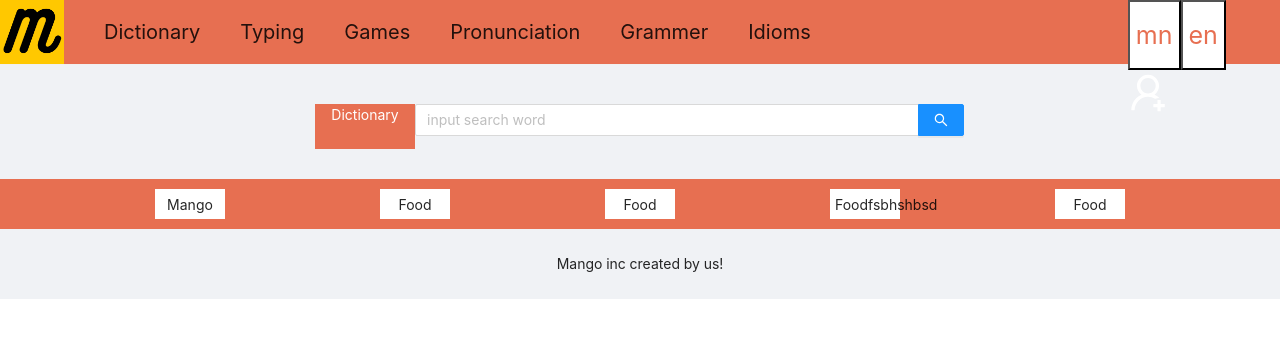
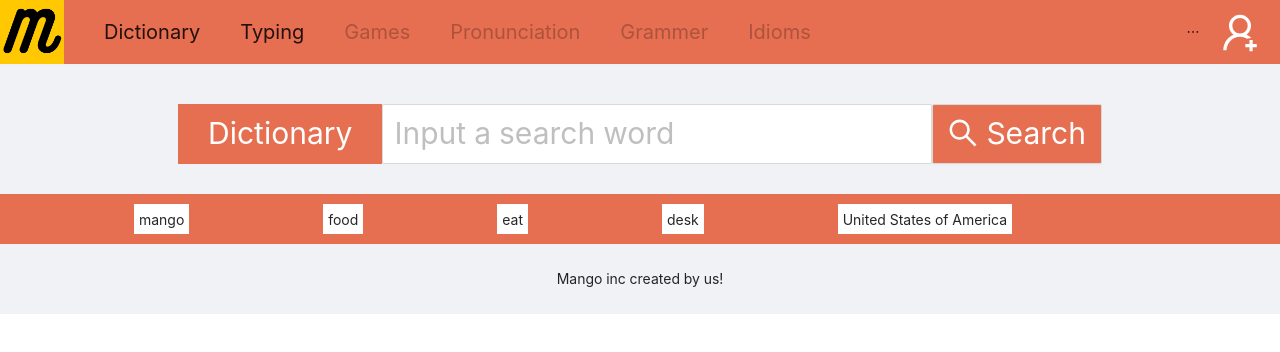
Before and after one commit to eba472/mango-web, a React (Create React App) app in the folder ui/: page /dictionary in a window 1280 px wide. Shown: the top 352 px of the page. Built offline with nearby package versions, Linux system fonts and the light colour scheme.

Commit message:
UI chanegs

```diff
--- a/ui/src/app/App.tsx
+++ b/ui/src/app/App.tsx
@@ -1,7 +1,7 @@
 import React from 'react'
 import { BrowserRouter as Router, Link, Route, Routes } from 'react-router-dom'
 import { Layout, Menu } from 'antd'
-import { UserAddOutlined } from '@ant-design/icons'
+import { GlobalOutlined, UserAddOutlined } from '@ant-design/icons'
 import Typing from './typing/pages/typing/Typing'
 import Profile from './typing/pages/profiles/Profile'
 import Signup from './typing/pages/signup/Signup'
@@ -10,6 +10,7 @@ import Experiment from './typing/pages/experiment/Experiment'
 import Dictionary from './dictionary/Dictionary'
 import './styles.css'
 import { useTranslation } from 'react-i18next'
+import SubMenu from 'antd/lib/menu/SubMenu'
 const { Header, Content, Footer } = Layout
 
 function App() {
@@ -54,26 +55,29 @@ function App() {
                 </Menu.Item>
 
                 <Menu.Item
+                  disabled
                   key='3'
                   style={{ color: 'white', fontSize: '20px' }}
-
                 >
                   <Link to='/games'>{t('menu.games')}</Link>
                 </Menu.Item>
 
                 <Menu.Item
+                  disabled
                   key='4'
                   style={{ color: 'white', fontSize: '20px' }}
                 >
                   <Link to='/pronunciation'>{t('menu.pronunciation')}</Link>
                 </Menu.Item>
                 <Menu.Item
+                  disabled
                   key='5'
                   style={{ color: 'white', fontSize: '20px' }}
                 >
                   <Link to='/grammer'>{t('menu.grammer')}</Link>
                 </Menu.Item>
                 <Menu.Item
+                  disabled
                   key='6'
                   style={{ color: 'white', fontSize: '20px' }}
                 >
@@ -81,11 +85,36 @@ function App() {
                 </Menu.Item>
               </Menu>
             </div>
-            <div style={{ marginRight: '20px', width: '150px' }}>
-              <button onClick={() => i18n.changeLanguage('mn')} style={{ backgroundColor:'white', color:'#e76f51', fontSize:'25px' }}>mn</button>
-              <button onClick={() => i18n.changeLanguage('en')} style={{ backgroundColor:'white', color:'#e76f51', fontSize:'25px' }}>en</button>
+            <div style={{ display: 'flex', justifyContent: 'center' }}>
+              <Menu
+                mode='horizontal'
+                style={{
+                  backgroundColor: '#e76f51',
+                }}
+              >
+                <SubMenu
+                  style={{ color: 'white', fontSize: '20px' }}
+                  key='SubMenu'
+                  icon={<GlobalOutlined />}
+                  title={t('menu.changeLanguage')}
+                >
+                  <Menu.Item
+                    key='setting:1'
+                    onClick={() => i18n.changeLanguage('en')}
+                  >
+                    English
+                  </Menu.Item>
+                  <Menu.Item
+                    key='setting:2'
+                    onClick={() => i18n.changeLanguage('mn')}
+                  >
+                    Mongolian
+                  </Menu.Item>
+                </SubMenu>
+              </Menu>
               <UserAddOutlined
                 style={{
+                  marginRight: '20px',
                   color: 'white',
                   fontSize: '40px',
                   paddingTop: '0.8%',
--- a/ui/src/app/dictionary/Dictionary.tsx
+++ b/ui/src/app/dictionary/Dictionary.tsx
@@ -1,27 +1,12 @@
 import React from 'react'
+import CommonWords from './components/CommonWords'
 import SearchComponent from './components/SearchComponent'
 
 const Dictionary = () => {
   return (
-    <div style={{ padding:'0px' }}>
+    <div>
       <SearchComponent />
-      <div style={{ width:'100%', height:'50px', backgroundColor:'#e76f51', marginTop:'30px', display:'flex', justifyContent: 'space-evenly' }}>
-        <div style={{ width:'70px', height:'30px', backgroundColor:'white', textAlign:'center', marginTop:'10px', padding:'5px' }}>
-          Mango
-        </div>
-        <div style={{ width:'70px', height:'30px', backgroundColor:'white', textAlign:'center', marginTop:'10px', padding:'5px'  }}>
-          Food
-        </div>
-        <div style={{ width:'70px', height:'30px', backgroundColor:'white', textAlign:'center', marginTop:'10px', padding:'5px'  }}>
-          Food
-        </div>
-        <div style={{ width:'70px', height:'30px', backgroundColor:'white', textAlign:'center', marginTop:'10px', padding:'5px'  }}>
-          Foodfsbhshbsd
-        </div>
-        <div style={{ width:'70px', height:'30px', backgroundColor:'white', textAlign:'center', marginTop:'10px', padding:'5px'  }}>
-          Food
-        </div>
-      </div>
+      <CommonWords />
     </div>
   )
 }
--- /dev/null
+++ b/ui/src/app/dictionary/components/CommonWords.tsx
@@ -0,0 +1,38 @@
+import React, { CSSProperties } from 'react'
+
+const wordStyle: CSSProperties = {
+  backgroundColor: 'white',
+  height: '30px',
+  textAlign: 'center',
+  marginTop: '10px',
+  padding: '5px',
+}
+
+const CommonWords = () => {
+  const commonWords = [
+    'mango',
+    'food',
+    'eat',
+    'desk',
+    'United States of America',
+  ]
+  return (
+    <div
+      style={{
+        width: '100%',
+        height: '50px',
+        backgroundColor: '#e76f51',
+        marginTop: '30px',
+        display: 'flex',
+        justifyContent: 'space-evenly',
+      }}
+    >
+      {commonWords.map((word) => {
+        return <div style={wordStyle}>{word}</div>
+      })}
+      <div />
+    </div>
+  )
+}
+
+export default CommonWords
--- a/ui/src/app/dictionary/components/SearchComponent.tsx
+++ b/ui/src/app/dictionary/components/SearchComponent.tsx
@@ -1,23 +1,47 @@
-import React from 'react'
-import { Input, Space } from 'antd'
+import React, { useState } from 'react'
+import { Button, Input } from 'antd'
+import { useTranslation } from 'react-i18next'
+import { SearchOutlined } from '@ant-design/icons'
 
-const { Search } = Input
-const onSearch = (value: string) => console.log(value)
+const onSearch = (searchValue: string) => console.log(searchValue)
 const SearchComponent = () => {
+  const [searchValue, setSearchValue] = useState('a')
+  const { t } = useTranslation('common')
   return (
-    <div style={{ display: 'flex', justifyContent: 'center', marginTop:'40px' }} >
-      <div style={{ height: '45px', width:'100px', backgroundColor:'#e76f51', color:' white', textAlign:'center' }}>
-        Dictionary
+    <div
+      style={{ display: 'flex', justifyContent: 'center', marginTop: '40px' }}
+    >
+      <div
+        style={{
+          backgroundColor: '#e76f51',
+          color: ' white',
+          textAlign: 'center',
+          fontSize: '30px',
+          padding: '0px 30px',
+          display: 'flex',
+          alignItems: 'center',
+          justifyContent: 'center',
+        }}
+      >
+        {t('SearchComponent.dictionary')}
       </div>
-      <div>
-      <Space direction="vertical" style={{ width:'550px' }} >
-        <Search
-          placeholder="input search word"
-          onSearch={onSearch}
-          enterButton
-        />
-      </Space>
-      </div>
+      <Input
+        placeholder={t('SearchComponent.inputSearchWord')}
+        style={{ fontSize: '30px', width: '550px' }}
+        onChange={(e) =>setSearchValue(e.target.value)}
+      />
+      <Button
+        icon={<SearchOutlined />}
+        style={{
+          backgroundColor: '#e76f51',
+          color: 'white',
+          fontSize: '30px',
+          height: '60px',
+        }}
+        onClick={() => onSearch(searchValue)}
+      >
+        {t('SearchComponent.search')}
+      </Button>
     </div>
   )
 }
--- a/ui/src/translations/en/common.json
+++ b/ui/src/translations/en/common.json
@@ -5,10 +5,13 @@
         "games": "Games",
         "pronunciation": "Pronunciation",
         "grammer": "Grammer",
-        "idioms": "Idioms"
+        "idioms": "Idioms",
+        "changeLanguage": "Languages"
 
     },
     "SearchComponent": {
-        "dictionary": "Dictionary"
+        "dictionary": "Dictionary",
+        "search": "Search",
+        "inputSearchWord": "Input a search word"
     }
 }
--- a/ui/src/translations/mn/common.json
+++ b/ui/src/translations/mn/common.json
@@ -5,9 +5,12 @@
         "games": "Тоглоом",
         "pronunciation": "Дуудлага",
         "grammer": "Дүрэм",
-        "idioms": "Хэлц үг"
+        "idioms": "Хэлц үг",
+        "changeLanguage": "Хэл солих"
     },
     "SearchComponent": {
-        "dictionary": "Толь бичиг"
+        "dictionary": "Толь бичиг",
+        "search": "Хайх",
+        "inputSearchWord": "Хайх үгээ оруулаарай"
     }
 }
```
